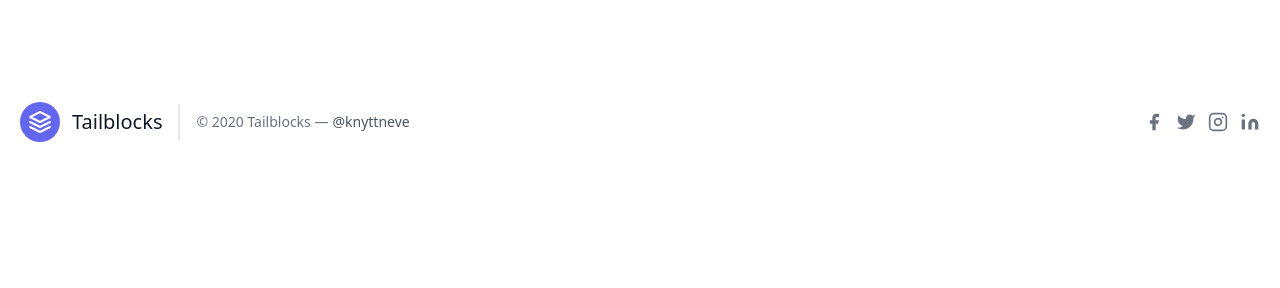
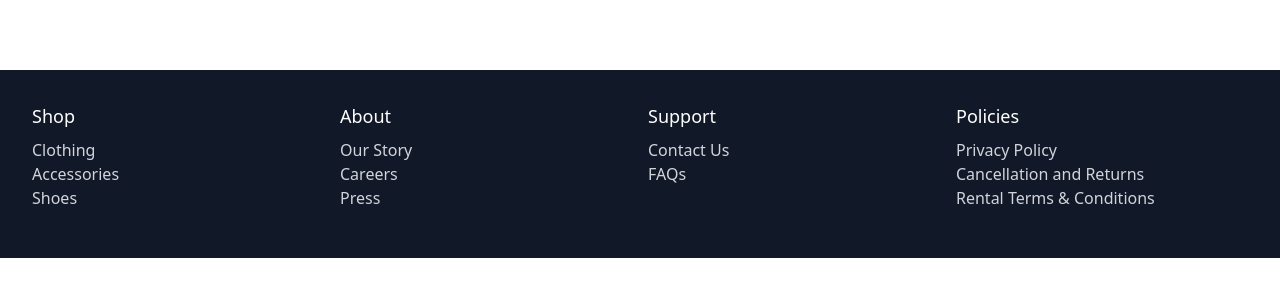
Before and after one commit to arushpanwar/bechdey, a Next.js app: page / in a window 1280 px wide. Shown: the part 2281-2569 px from the top of the page. Before the commit the page ends 2455 px from the top, so only its background shows below. Built offline with nearby package versions, Linux system fonts and the light colour scheme.

Commit message:
Added Footer

```diff
--- /dev/null
+++ b/components/footerMain.tsx
@@ -0,0 +1,94 @@
+import React from "react";
+
+const FooterMain: React.FC = () => {
+  return (
+    <footer className="bg-gray-900 text-white">
+      <div className="max-w-screen-xl mx-auto py-8 px-4 sm:px-6 lg:px-8">
+        <div className="grid grid-cols-1 sm:grid-cols-2 lg:grid-cols-4 gap-4">
+          <div className="mb-4">
+            <h3 className="text-lg font-medium mb-2">Shop</h3>
+            <ul>
+              <li>
+                <a href="#" className="text-gray-300 hover:text-white">
+                  Clothing
+                </a>
+              </li>
+              <li>
+                <a href="#" className="text-gray-300 hover:text-white">
+                  Accessories
+                </a>
+              </li>
+              <li>
+                <a href="#" className="text-gray-300 hover:text-white">
+                  Shoes
+                </a>
+              </li>
+            </ul>
+          </div>
+          <div className="mb-4">
+            <h3 className="text-lg font-medium mb-2">About</h3>
+            <ul>
+              <li>
+                <a href="#" className="text-gray-300 hover:text-white">
+                  Our Story
+                </a>
+              </li>
+              <li>
+                <a href="#" className="text-gray-300 hover:text-white">
+                  Careers
+                </a>
+              </li>
+              <li>
+                <a href="#" className="text-gray-300 hover:text-white">
+                  Press
+                </a>
+              </li>
+            </ul>
+          </div>
+          <div className="mb-4">
+            <h3 className="text-lg font-medium mb-2">Support</h3>
+            <ul>
+              <li>
+                <a href="#" className="text-gray-300 hover:text-white">
+                  Contact Us
+                </a>
+              </li>
+              <li>
+                <a href="#" className="text-gray-300 hover:text-white">
+                  FAQs
+                </a>
+              </li>
+              <li>
+                <a href="#" className="text-gray-300 hover:text-white">
+
+                </a>
+              </li>
+            </ul>
+          </div>
+          <div className="mb-4">
+            <h3 className="text-lg font-medium mb-2">Policies</h3>
+            <ul>
+              <li>
+                <a href="#" className="text-gray-300 hover:text-white">
+                  Privacy Policy
+                </a>
+              </li>
+              <li>
+                <a href="#" className="text-gray-300 hover:text-white">
+                  Cancellation and Returns
+                </a>
+              </li>
+              <li>
+                <a href="#" className="text-gray-300 hover:text-white">
+                  Rental Terms & Conditions
+                </a>
+              </li>
+            </ul>
+          </div>
+        </div>
+      </div>
+    </footer>
+  );
+};
+
+export default FooterMain;
--- a/pages/index.tsx
+++ b/pages/index.tsx
@@ -3,7 +3,8 @@ import Footer from "@/components/Footer";
 import Categories from "@/components/Categories";
 import ProductsList from "@/components/ProductsList";
 import Hero from "@/components/Hero";
-import Team from "@/components/Team"
+import Team from "@/components/Team";
+import FooterMain from "@/components/footerMain";
 export default function Home() {
   return (
     <>
@@ -11,6 +12,7 @@ export default function Home() {
     <Categories />
     <ProductsList />
     <Team/>
+    <FooterMain/>
     </>
   )
 }
```
